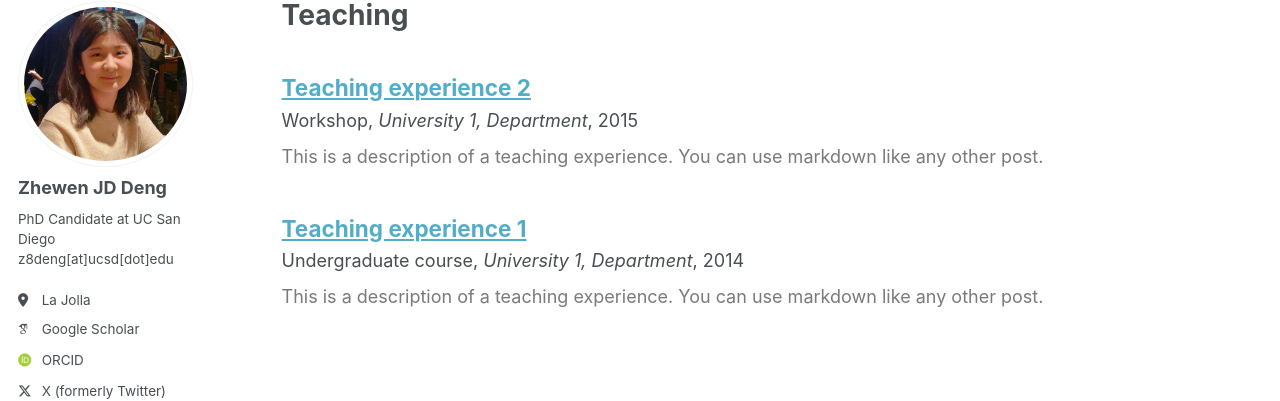
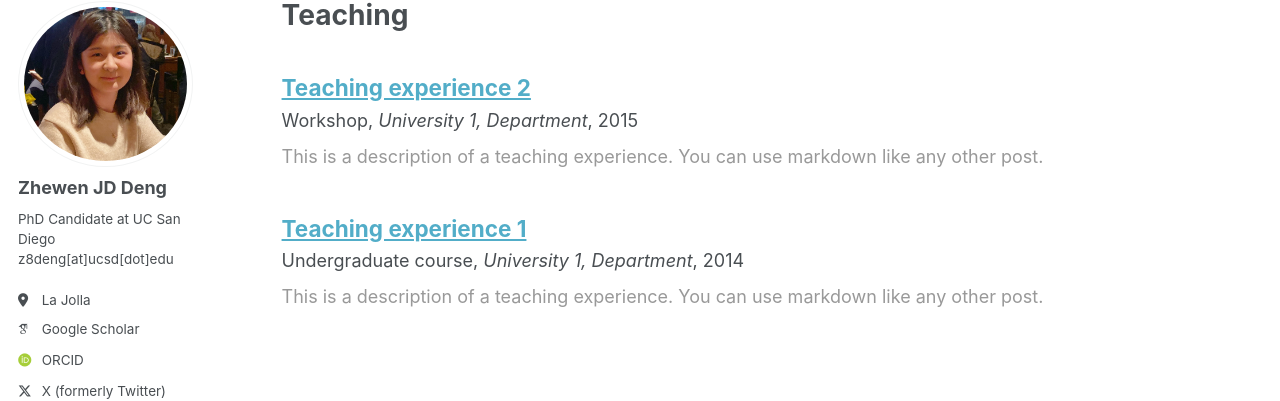
Before and after one commit to zhewenjddeng-personal/zhewenjddeng-personal.github.io, a Jekyll site: the page built from _pages/teaching.html, in a window 1280 px wide. Shown: the part 100-501 px from the top of the page. Built offline with Jekyll 4.4.1, drawn with Linux system fonts in a browser that asks for light colours; some web fonts are replaced; a script bundle is joined from its source files by our own code; library files that are not in the unit come from our copies.

Commit message:
Update main.scss

```diff
--- a/assets/css/main.scss
+++ b/assets/css/main.scss
@@ -53,7 +53,7 @@
 /* Make the publication description font size 1em and light gray */
 .archive__item-excerpt {
   font-size: 1em !important;
-  color: #7a7a7a !important; /* This is a standard light-medium gray */
+  color: #999999 !important; /* This is a standard light-medium gray */
   margin-top: 0.5em;
   margin-bottom: 0.5em;
 }
```
